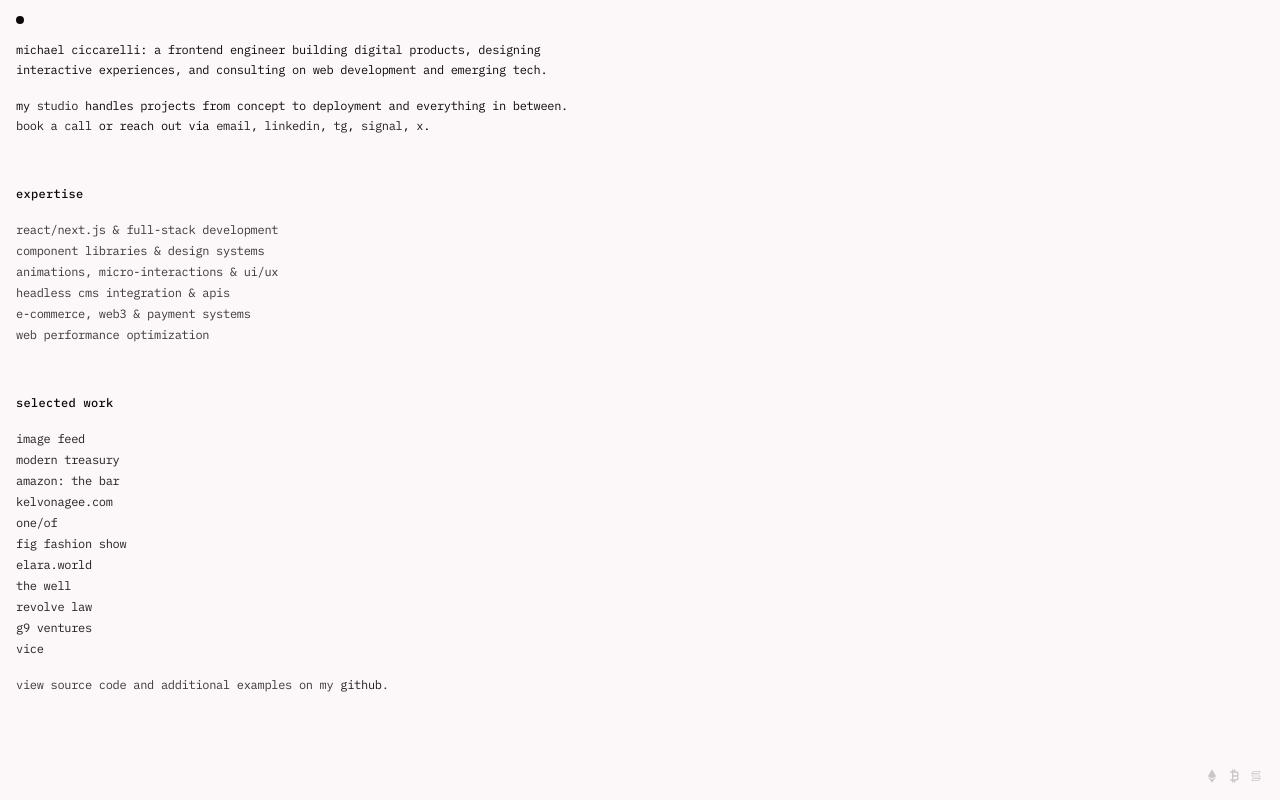
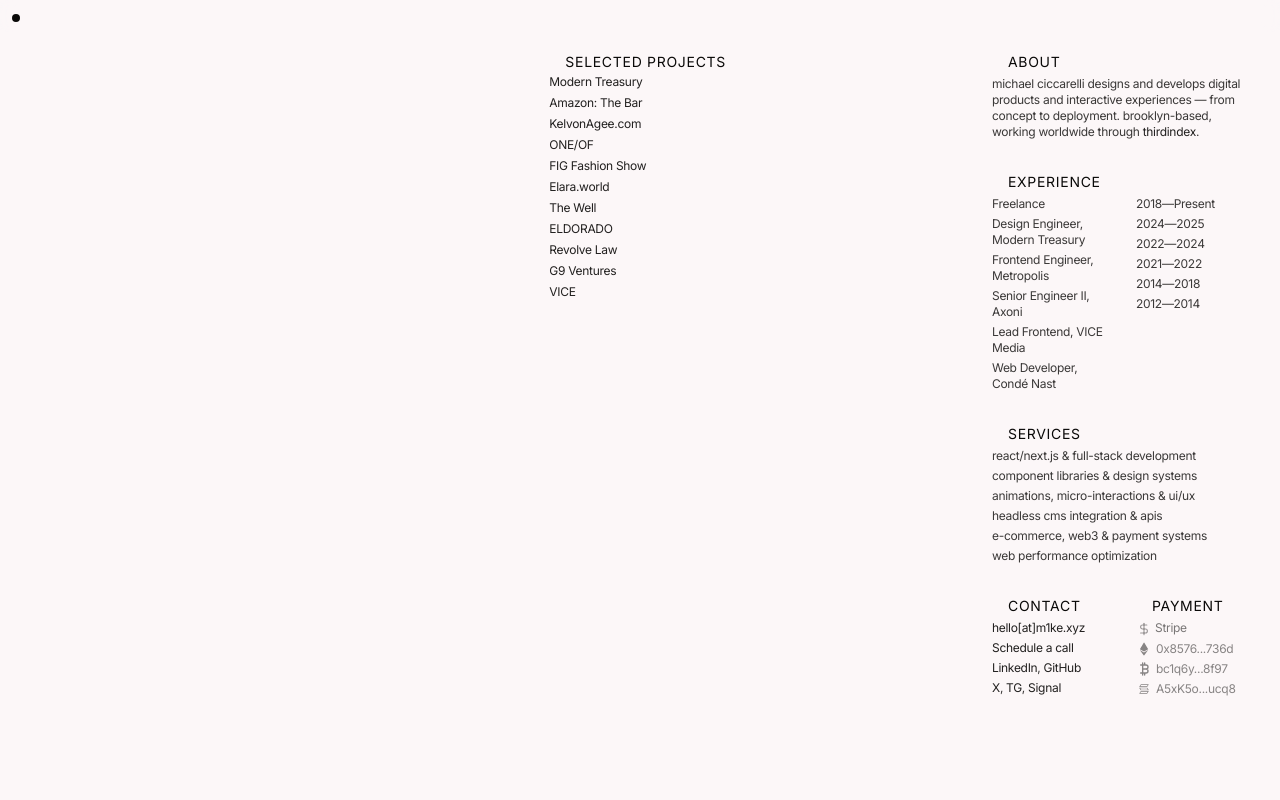
Before and after one commit to mciccarelli/personal-site, a Next.js app: page / in a window 1280 px wide. Built offline with nearby package versions, Linux system fonts and the light colour scheme.

Commit message:
ui: restructure layout to right column, use sans font

```diff
--- a/src/app/data.json
+++ b/src/app/data.json
@@ -19,8 +19,11 @@
 	  "javascript engineer",
 	  "design technologist",
 	  "web designer",
-	  "user experience designer"
+	  "user experience designer",
+	  "vibe coder",
+    "internet experimenter"
   ],
+  "bio": "michael ciccarelli designs and develops digital products and interactive experiences — from concept to deployment. brooklyn-based, working worldwide through  <a href=\"https://thirdindex.co\">thirdindex</a>.",
   "expertise":[
     "react/next.js & full-stack development",
     "component libraries & design systems",
@@ -44,14 +47,71 @@
       "address": "A5xK5o6H5BeoUj1zEHU7RFd2JAWbKUxzQjHcNm3ducq8"
     }
   ],
+  "experience": [
+    {
+      "role": "Freelance",
+      "company": "",
+      "location": "Remote",
+      "start": 2018,
+      "end": "Present",
+      "bullets": [
+        "Advised clients on digital product strategy, UX/UI design, and frontend development.",
+        "Conducted workshops and training sessions on modern web technologies."
+      ]
+    },
+    {
+      "role": "Design Engineer",
+      "company": "Modern Treasury",
+      "location": "New York",
+      "start": 2024,
+      "end": 2025,
+      "bullets": [
+        "Designed and developed responsive web interfaces and UI components for fintech platform.",
+        "Built brand-focused design systems, motion libraries, and integrated headless CMS."
+      ]
+    },
+    {
+      "role": "Frontend Engineer",
+      "company": "Metropolis",
+      "location": "Brooklyn",
+      "start": 2022,
+      "end": 2024,
+      "bullets": [
+        "Built metal.build (smart contract deployments) and pod.xyz (DAO governance platform).",
+        "Developed multiple Farcaster frames and EVM-compatible dApps."
+      ]
+    },
+    {
+      "role": "Senior Engineer II",
+      "company": "Axoni",
+      "location": "New York",
+      "start": 2021,
+      "end": 2022,
+      "bullets": [
+        "Developed React apps, data visualizations, and reusable UI libraries for fintech products."
+      ]
+    },
+    {
+      "role": "Lead Frontend",
+      "company": "VICE Media",
+      "location": "Brooklyn",
+      "start": 2014,
+      "end": 2018,
+      "bullets": [
+        "Led frontend for VICE's publishing platform across VICELAND, Noisey, i-D, and VICE News.",
+        "Architected migration from legacy LAMP stack to modern React architecture."
+      ]
+    },
+    {
+      "role": "Web Developer",
+      "company": "Condé Nast",
+      "location": "New York",
+      "start": 2012,
+      "end": 2014,
+      "bullets": ["Built responsive websites and interactive features for GQ, Wire"]
+    }
+  ],
   "projects": [
-    {
-      "title": "Image Feed",
-      "url": "https://image-feed-chi.vercel.app/",
-      "year": 2025,
-      "image": "/projects/if-2025.jpg",
-      "description": "Demo built with Next.js, Unsplash API, Tailwind, & Framer Motion"
-    },
     {
       "title": "Modern Treasury",
       "url": "https://moderntreasury.com",
@@ -102,6 +162,13 @@
       "description": "E-commerce & booking site. Vue.js, Sanity, and Shopify."
     },
     {
+      "title": "ELDORADO",
+      "url": "https://eldo.us/",
+      "year": 2019,
+      "image": "/projects/eldorado.jpg",
+      "description": "Portfolio site for architecture firm using Next.js, Contentful."
+    },
+    {
       "title": "Revolve Law",
       "url": "https://revolvelawgroup.com",
       "year": 2019,
--- a/src/app/globals.css
+++ b/src/app/globals.css
@@ -121,7 +121,7 @@
 	}
 
 	body {
-		@apply bg-background text-foreground min-h-screen text-xs leading-5 tracking-tight lowercase;
+		@apply bg-background text-foreground min-h-screen text-xs leading-5 tracking-tight;
 	}
 
 	h2 {
--- a/src/app/layout.tsx
+++ b/src/app/layout.tsx
@@ -2,11 +2,23 @@
 import type { Metadata } from 'next';
 import { ThemeProvider } from '@/components/theme-provider';
 import { Footer, ModeToggle } from '@/components';
-import { IBM_Plex_Mono } from 'next/font/google';
+import { IBM_Plex_Mono, IBM_Plex_Sans, Inter } from 'next/font/google';
 
 import data from '@/app/data.json';
 
 export const ibm_plex_mono = IBM_Plex_Mono({
+	subsets: ['latin'],
+	display: 'swap',
+	weight: ['400', '500', '600', '700']
+});
+
+export const ibm_plex_sans = IBM_Plex_Sans({
+	subsets: ['latin'],
+	display: 'swap',
+	weight: ['400', '500', '600', '700']
+});
+
+export const inter = Inter({
 	subsets: ['latin'],
 	display: 'swap',
 	weight: ['400', '500', '600', '700']
@@ -24,13 +36,13 @@
 }>) {
 	return (
 		<html lang="en">
-			<body className={ibm_plex_mono.className}>
+			<body className={inter.className}>
 				<ThemeProvider defaultTheme="system" storageKey="m1ke-ui-theme">
 					<div className="min-h-dvh flex flex-col">
-						<header className="relative flex justify-between p-4">
+						<header className="fixed top-0 left-0 right-0 z-50 bg-background/80 backdrop-blur-sm px-3 py-1.5">
 							<ModeToggle />
 						</header>
-						<main className="flex-1">{children}</main>
+						<main className="flex-1 pt-[36px]">{children}</main>
 						<Footer />
 					</div>
 				</ThemeProvider>
--- a/src/app/page.tsx
+++ b/src/app/page.tsx
@@ -1,51 +1,163 @@
-import { ProjectList, Titles } from '@/components';
+'use client';
+
+import { useState } from 'react';
+import { ProjectList, IconBtc, IconEth, IconSol } from '@/components';
 import data from '@/app/data.json';
+import { DollarSign } from 'lucide-react';
 
 export default function Home() {
-	const { projects, expertise } = data;
+	const { bio, projects, expertise, wallets, experience } = data;
+	const [copiedIndex, setCopiedIndex] = useState<number | null>(null);
 
 	return (
-		<div className="grid grid-cols-12 gap-4 px-4">
-			<div className="col-span-12 md:col-span-6 flex flex-col gap-12">
-				<div className="max-w-xl space-y-12">
-					{/* <div className="text-balance md:max-w-lg" dangerouslySetInnerHTML={{ __html: bio }} /> */}
-					<div className="flex flex-col gap-4 text-pretty">
-						<div>
-							michael ciccarelli: a <Titles /> building digital products, designing interactive
-							experiences, and consulting on web development and emerging tech.
-						</div>
-						<div>
-							my <a href="https://thirdindex.co">studio</a> handles projects from concept to
-							deployment and everything in between.{' '}
-							<a href="http://cal.com/thirdindex/15min">book a call</a> or reach out via{' '}
-							<a href="mailto:mikecicc@gmail.com">email</a>,{' '}
-							<a href="http://linkedin.com/in/mciccarelli/">linkedin</a>,{' '}
-							<a href="https://t.me/mcrelli">tg</a>,{' '}
-							<a href="https://signal.me/#eu/GVhbLY_OWFgXipDTou2OTpIonm05xVhb4iAywFVWb5PBl_qAd2JMF56o6JNiLkoo">
-								signal
-							</a>
-							, <a href="https://x.com/mcrxlli">x</a>.{' '}
+		<div className="flex flex-col-reverse lg:grid lg:grid-cols-12 min-h-[calc(100vh-8rem-36px)] px-4 lg:px-0 gap-8 lg:gap-0 pt-4">
+			{/* Left Column - Empty Space on Desktop */}
+			<div className="hidden lg:block lg:col-span-5" />
+
+			{/* Center Column - Scrollable Projects */}
+			<div className="lg:col-span-4 lg:overflow-y-auto lg:pr-8 lg:pl-4">
+				<div className="pb-8">
+					<h3 className="text-sm uppercase tracking-wider pl-4">Selected Projects</h3>
+
+					<ProjectList items={projects} />
+				</div>
+			</div>
+
+			{/* Right Column - Sticky Info */}
+			<div className="lg:col-span-3 lg:sticky lg:top-[52px] lg:h-fit lg:pl-8 lg:pr-8">
+				<div className="space-y-8">
+					{/* About */}
+					<div className="space-y-1">
+						<h3 className="text-sm uppercase tracking-wider pl-4">About</h3>
+						<div className="text-xs text-foreground/80">
+							<p dangerouslySetInnerHTML={{ __html: bio }} />
 						</div>
 					</div>
-					<div className="md:grid md:grid-cols-2 md:gap-8">
-						<div className="space-y-4">
-							<h2>expertise</h2>
-							<ul className="list-disc list-inside">
-								{expertise.map((item) => (
-									<li key={item} className="text-foreground/80 marker:text-foreground">
-										{item}
-									</li>
+
+					{/* Experience */}
+					<div className="space-y-1">
+						<h3 className="text-sm uppercase tracking-wider pl-4">Experience</h3>
+						<div className="space-y-1 text-xs text-foreground/80">
+							{/* Mobile: stacked, Desktop: grid */}
+							<div className="hidden lg:grid lg:grid-cols-2 lg:gap-8">
+								<div className="space-y-1">
+									{experience.map((item, index) => (
+										<div key={index}>
+											{item.role}
+											{item.company ? `, ${item.company}` : ''}
+										</div>
+									))}
+								</div>
+								<div className="space-y-1">
+									{experience.map((item, index) => (
+										<div key={index}>
+											{item.start}—{item.end}
+										</div>
+									))}
+								</div>
+							</div>
+							{/* Mobile: combined */}
+							<div className="lg:hidden space-y-1">
+								{experience.map((item, index) => (
+									<div key={index} className="flex justify-between">
+										<span>
+											{item.role}
+											{item.company ? `, ${item.company}` : ''}
+										</span>
+										<span>
+											{item.start}—{item.end}
+										</span>
+									</div>
 								))}
-							</ul>
+							</div>
 						</div>
 					</div>
-				</div>
-				<div className="space-y-4">
-					<h2>Selected Work</h2>
-					<ProjectList items={projects} />
-					<div className="text-foreground/80">
-						View source code and additional examples on my{' '}
-						<a href="https://github.com/mciccarelli">GitHub</a>.
+
+					{/* Clients */}
+					{/* <div className="space-y-1">
+						<h3 className="text-sm uppercase tracking-wider pl-4">Clients</h3>
+						<div className="text-xs text-foreground/80">
+							Amazon, VICE, The Well, Elara, Condé Nast, ONE/OF, Pentagram, Knoll, GREY.
+						</div>
+					</div> */}
+
+					{/* Services */}
+					<div className="space-y-1">
+						<h3 className="text-sm uppercase tracking-wider pl-4">Services</h3>
+						<ul className="space-y-1 text-xs text-foreground/80">
+							{expertise.map((item) => (
+								<li key={item}>{item}</li>
+							))}
+						</ul>
+					</div>
+
+					{/* Contact & Payment - Split Columns */}
+					<div className="grid grid-cols-2 gap-8">
+						{/* Contact */}
+						<div className="space-y-1">
+							<h3 className="text-sm uppercase tracking-wider pl-4">Contact</h3>
+							<div className="space-y-1 text-xs text-foreground/80">
+								<div>
+									<a href="mailto:hello@m1ke.xyz">hello[at]m1ke.xyz</a>
+								</div>
+								<div>
+									<a href="http://cal.com/thirdindex/15min">Schedule a call</a>
+								</div>
+								<div>
+									<a href="http://linkedin.com/in/mciccarelli/">LinkedIn</a>,{' '}
+									<a href="https://github.com/mciccarelli">GitHub</a>
+								</div>
+
+								<div>
+									<a href="https://x.com/mcrxlli">X</a>, <a href="https://t.me/mcrelli">TG</a>,{' '}
+									<a href="https://signal.me/#eu/GVhbLY_OWFgXipDTou2OTpIonm05xVhb4iAywFVWb5PBl_qAd2JMF56o6JNiLkoo">
+										Signal
+									</a>
+								</div>
+							</div>
+						</div>
+
+						{/* Payment */}
+						<div className="space-y-1">
+							<h3 className="text-sm uppercase tracking-wider pl-4">Payment</h3>
+							<div className="space-y-1 text-xs text-foreground/80">
+								<div>
+									<DollarSign className="w-4 h-4 inline-block text-foreground/40 scale-[.85]" />
+									&nbsp;
+									<a
+										className="text-xs opacity-60 hover:opacity-100 transition-opacity cursor-pointer no-underline"
+										href="https://buy.stripe.com/bJebJ10Zc0ck30Iga80Ba05"
+									>
+										Stripe
+									</a>
+								</div>
+								{wallets.map((wallet, index) => (
+									<div key={index} className="flex items-center gap-1 relative">
+										<span className="opacity-60">
+											{wallet.symbol === 'ETH' && <IconEth />}
+											{wallet.symbol === 'BTC' && <IconBtc />}
+											{wallet.symbol === 'SOL' && <IconSol />}
+										</span>
+										<button
+											onClick={() => {
+												navigator.clipboard.writeText(wallet.address);
+												setCopiedIndex(index);
+												setTimeout(() => setCopiedIndex(null), 2000);
+											}}
+											className="text-xs opacity-60 hover:opacity-100 transition-opacity cursor-pointer"
+											title={wallet.address}
+										>
+											{`${wallet.address.slice(0, 6)}...${wallet.address.slice(-4)}`}
+										</button>
+										{copiedIndex === index && (
+											<span className="absolute -right-4 text-[9px] uppercase">
+												{wallet.symbol} copied ✓
+											</span>
+										)}
+									</div>
+								))}
+							</div>
+						</div>
 					</div>
 				</div>
 			</div>
--- a/src/components/blinking-dot.tsx
+++ b/src/components/blinking-dot.tsx
@@ -6,7 +6,7 @@
 export default function BlinkingDot() {
 	return (
 		<motion.div
-			className="w-1.25 h-1.25 translate-y-px bg-accent rounded-full"
+			className="w-2 h-2 bg-accent rounded-full"
 			animate={{ opacity: [1, 0, 1] }} // Blinking effect
 			transition={{
 				duration: 1, // Duration of one blink
--- a/src/components/footer.tsx
+++ b/src/components/footer.tsx
@@ -1,11 +1,9 @@
 'use client';
-import { Wallets } from '@/components';
-import data from '@/app/data.json';
 
 const Footer = () => {
 	return (
 		<div className="flex md:justify-end items-center w-full p-4">
-			<Wallets data={data?.wallets} />
+			{/* Footer content removed */}
 		</div>
 	);
 };
--- a/src/components/project-list.tsx
+++ b/src/components/project-list.tsx
@@ -1,6 +1,7 @@
 'use client';
 
 import React, { useState } from 'react';
+import { motion } from 'framer-motion';
 import { cn } from '@/lib/utils';
 import { BlinkingDot, ProjectDescription } from '@/components';
 
@@ -8,9 +9,10 @@
 	title: string;
 	description: string;
 	url: string;
+	index: number;
 }
 
-const ListItem: React.FC<ListItemProps> = ({ title, description, url }) => {
+const ListItem: React.FC<ListItemProps> = ({ title, description, url, index }) => {
 	const [isHovered, setIsHovered] = useState(false);
 
 	function handleMouseEnter() {
@@ -22,18 +24,22 @@
 	}
 
 	return (
-		<div
+		<motion.div
 			className="flex flex-col md:flex-row gap-x-1.5 relative md:flex-1"
 			onMouseEnter={handleMouseEnter}
 			onMouseLeave={handleMouseLeave}
+			initial={{ opacity: 0, y: 20 }}
+			animate={{ opacity: 1, y: 0 }}
+			transition={{
+				duration: 0.5,
+				delay: index * 0.05,
+				ease: [0.21, 0.47, 0.32, 0.98]
+			}}
 		>
 			<div
-				className={cn(
-					'hidden md:flex opacity-0 transition-opacity absolute -left-2.5 top-1/2 -translate-y-1/2',
-					{
-						'opacity-100': isHovered
-					}
-				)}
+				className={cn('hidden md:flex opacity-0 transition-opacity absolute -left-3.5 top-1.5', {
+					'opacity-100': isHovered
+				})}
 			>
 				<BlinkingDot />
 			</div>
@@ -41,6 +47,7 @@
 				className="whitespace-nowrap no-underline flex gap-x-px items-center"
 				href={url}
 				target="_blank"
+				rel="noopener noreferrer"
 			>
 				{title}{' '}
 			</a>
@@ -48,7 +55,7 @@
 				<ProjectDescription text={description} trigger={isHovered} setTrigger={setIsHovered} />
 			</div>
 			<div className="block md:hidden" dangerouslySetInnerHTML={{ __html: description }} />
-		</div>
+		</motion.div>
 	);
 };
 
@@ -67,7 +74,9 @@
 	return (
 		<div className="flex flex-col gap-y-4 md:gap-y-px">
 			{items.map(({ title, description, url }, index) => {
-				return <ListItem key={index} title={title} description={description} url={url} />;
+				return (
+					<ListItem key={index} index={index} title={title} description={description} url={url} />
+				);
 			})}
 		</div>
 	);
```
